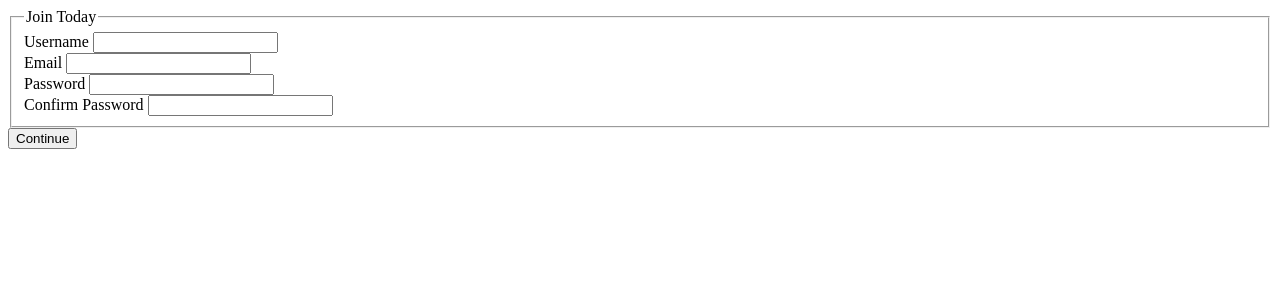
After one commit to Ekimerton/mental-health, a Flask app: page /register in a window 1280 px wide. The commit adds this page. Shown: the top 300 px of the page. Run offline with Flask 2, Linux system fonts and the light colour scheme.

Commit message:
Added user registration and login

```diff
--- /dev/null
+++ b/flaskapp/main/forms.py
@@ -0,0 +1,23 @@
+from flask_wtf import FlaskForm
+from wtforms import StringField, PasswordField, SubmitField, BooleanField
+from wtforms.validators import DataRequired, Length, Email, EqualTo, ValidationError
+from flask_login import current_user
+from flaskapp.models import User, Post
+
+class RegistrationForm(FlaskForm):
+    username = StringField("Username", validators=[DataRequired(), Length(min=5, max=15)])
+    email = StringField("Email", validators=[DataRequired(), Email()])
+    password = PasswordField("Password", validators=[DataRequired(), Length(min=8, max=99)])
+    confirm_password = PasswordField("Confirm Password", validators=[DataRequired(), EqualTo("password")])
+    submit = SubmitField("Continue")
+
+    def validate_email(self, email):
+        user = User.query.filter_by(email=email.data).first()
+        if user:
+            raise ValidationError('That email address already taken!')
+
+class LoginForm(FlaskForm):
+    email = StringField("Email", validators=[DataRequired(), Email()])
+    password = PasswordField("Password", validators=[DataRequired(), Length(min=8)])
+    remember = BooleanField('Remember This Computer')
+    submit = SubmitField("Continue")
--- a/flaskapp/main/routes.py
+++ b/flaskapp/main/routes.py
@@ -1,11 +1,59 @@
-from flask import Blueprint, render_template
+from flask import Blueprint, render_template, flash, redirect, url_for, request
+from flask_login import login_user, current_user, logout_user, login_required
+from flaskapp import db, bcrypt, login_manager
+from flaskapp.main.forms import RegistrationForm, LoginForm
+from flaskapp.models import User, Post
 
 main = Blueprint("main", __name__)
 
 @main.route('/', methods=['GET', 'POST'])
 def default():
-    return render_template("home.html")
+    return redirect(url_for('main.landing'))
 
 @main.route('/home', methods=['GET', 'POST'])
 def home():
-    return render_template("home.html")
+    if current_user.is_authenticated:
+        return render_template("home.html", curr=current_user.username)
+    else:
+        return render_template("home.html")
+
+@main.route('/landing', methods=['GET', 'POST'])
+def landing():
+    return render_template("landing.html")
+
+@main.route("/register", methods=['GET', 'POST'])
+def register():
+    if current_user.is_authenticated:
+        return redirect(url_for("main.home"))
+    form = RegistrationForm()
+    if form.validate_on_submit():
+        hashed_pass = bcrypt.generate_password_hash(form.password.data).decode('utf-8')
+        user = User(username=form.username.data, email=form.email.data, password=hashed_pass)
+        db.session.add(user)
+        db.session.commit()
+        flash(f"Account created for {form.username.data}!", "success")
+        return redirect(url_for("main.login"))
+    return render_template("register.html", form=form)
+
+@main.route('/login', methods=['GET', 'POST'])
+def login():
+    if current_user.is_authenticated:
+        return redirect(url_for("main.home"))
+    form = LoginForm()
+    if form.validate_on_submit():
+        user = User.query.filter_by(email=form.email.data).first()
+        if user and bcrypt.check_password_hash(user.password, form.password.data):
+            login_user(user, remember=form.remember.data)
+            next_page = request.args.get('next')
+            return redirect(next_page) if next_page else redirect(url_for("main.home"))
+        flash(f"Login unsuccessful. Please check your email and password!", "danger")
+    return render_template("login.html", form=form)
+
+@main.route("/logout")
+def logout():
+    logout_user()
+    return redirect(url_for("main.home"))
+
+@login_manager.user_loader
+def load_user(user_id):
+    return User.query.filter_by(id=user_id).first()
--- a/flaskapp/templates/home.html
+++ b/flaskapp/templates/home.html
@@ -1 +1 @@
-<p> Home </p>
+<p> Home of {{curr}}</p>
--- /dev/null
+++ b/flaskapp/templates/landing.html
@@ -0,0 +1,3 @@
+<p> Welcome to mental health</p>
+<a href="{{url_for('main.register')}}"> Register </a>
+<a href="{{url_for('main.login')}}"> Login </a>
--- /dev/null
+++ b/flaskapp/templates/register.html
@@ -0,0 +1,68 @@
+<form method="POST" action="">
+    {{ form.hidden_tag() }}
+    <fieldset class="form-group">
+        <legend class="border-bottom mb-4">Join Today</legend>
+
+        <div class="form-group">
+            {{ form.username.label(class="form-control-label") }}
+            {% if form.username.errors %}
+                {{ form.username(class="form-control form-control-lg is-invalid") }}
+                <div class="invalid-feedback">
+                    {% for error in form.username.errors %}
+                        <span>{{ error }}</span>
+                    {% endfor %}
+                </div>
+            {% else %}
+                {{ form.username(class="form-control form-control-lg") }}
+            {% endif %}
+        </div>
+
+        <div class="form-group">
+            {{ form.email.label(class="form-control-label") }}
+            {% if form.email.errors %}
+                {{ form.email(class="form-control form-control-lg is-invalid") }}
+                <div class="invalid-feedback">
+                    {% for error in form.email.errors %}
+                        <span>{{ error }}</span>
+                    {% endfor %}
+                </div>
+            {% else %}
+                {{ form.email(class="form-control form-control-lg") }}
+            {% endif %}
+        </div>
+
+        <div class="form-group">
+            {{ form.password.label(class="form-control-label") }}
+            {% if form.password.errors %}
+                {{ form.password(class="form-control form-control-lg is-invalid") }}
+                <div class="invalid-feedback">
+                    {% for error in form.password.errors %}
+                        <span>{{ error }}</span>
+                    {% endfor %}
+                </div>
+            {% else %}
+                {{ form.password(class="form-control form-control-lg") }}
+            {% endif %}
+        </div>
+
+        <div class="form-group">
+            {{ form.confirm_password.label(class="form-control-label") }}
+            {% if form.confirm_password.errors %}
+                {{ form.confirm_password(class="form-control form-control-lg is-invalid") }}
+                <div class="invalid-feedback">
+                    {% for error in form.confirm_password.errors %}
+                        <span>{{ error }}</span>
+                    {% endfor %}
+                </div>
+            {% else %}
+                {{ form.confirm_password(class="form-control form-control-lg") }}
+            {% endif %}
+        </div>
+
+    </fieldset>
+
+    <div class="form-group">
+        {{ form.submit(class="btn btn-outline-dark") }}
+    </div>
+
+</form>
```
Also changed, not shown: flaskapp/__init__.py (+9 -0 lines), flaskapp/models.py (+4 -3 lines), flaskapp/templates/login.html (added, +39 -0 lines), flaskapp/health.db, 2 other files.
